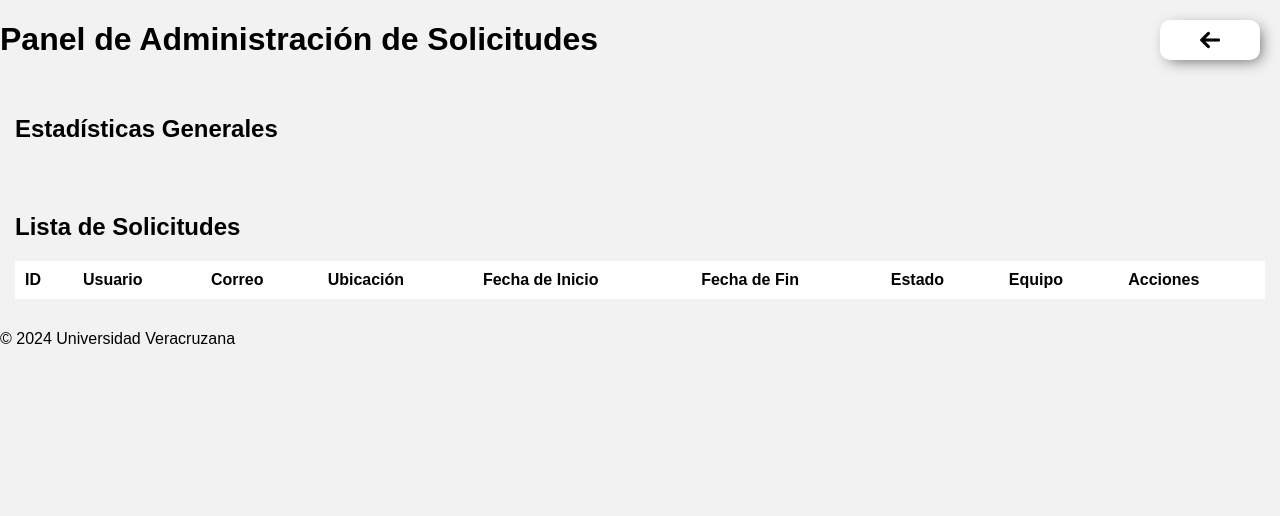
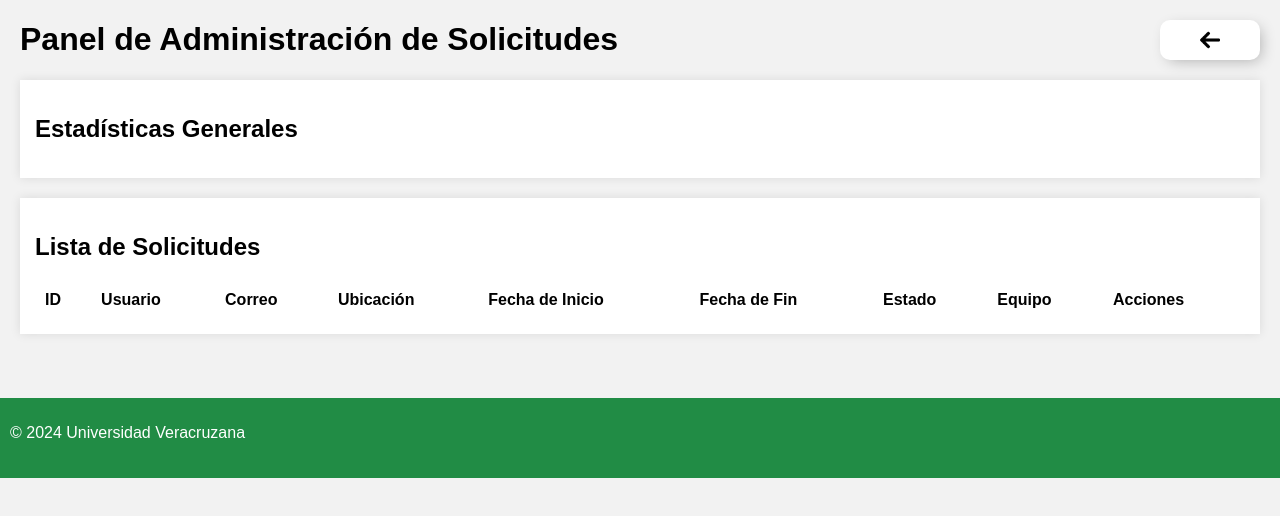
Before and after one commit to Izekki/PSDPEC, a website: page public/htmls/admin-view.html in a window 1280 px wide. Drawn offline with Linux system fonts and the light colour scheme; no server answers.

Commit message:
update style admin view

```diff
--- a/public/css/admin-view.css
+++ b/public/css/admin-view.css
@@ -9,12 +9,30 @@ body {
     margin: 0;
     padding: 0;
 }
-
 section{
+    margin: 20px;
     padding: 15px;
 }
+header{
+    padding: 0px 20px;
+    margin: 0 30% 0 0;
+}
 
-table {
+
+.statistics, .request-list{
+    background-color: white;
+    padding: 15px;
+    box-shadow: 0px 0px 10px rgba(0, 0, 0, 0.1);
+
+}
+
+table button{
+    margin: 1px;
+    padding: 5px;
+    width: 100%;
+}
+
+section table {
     width: 100%; /* Ajusta el ancho de la tabla */
     border-collapse: collapse; /* Colapsa los bordes */
     background-color: white; /* Fondo blanco */
@@ -46,7 +64,7 @@ td:last-child {
 .btn-back{
     background-color: #ffffff;
     border-radius: 10px;
-    box-shadow: 4px 4px 15px -4px rgba(0,0,0,0.64);
+    box-shadow: 4px 4px 15px -4px rgba(0,0,0,0.3);
 
     border: none;
     padding: 10px;
@@ -79,3 +97,17 @@ td:last-child {
     height: 100%;
     object-fit: contain;
 }
+
+/* F O O T E R */
+footer{
+    margin-top: 5%;
+    height: 10%;
+    background-color: #218c45;
+}
+.footer-Uv{
+    padding: 10px;
+}
+
+.copy-uv{
+    color: #fff;
+}
--- a/public/htmls/admin-view.html
+++ b/public/htmls/admin-view.html
@@ -9,6 +9,11 @@
 <body>
     <header>
         <h1>Panel de Administración de Solicitudes</h1>
+        <button onclick="history.back()" class="btn-back">
+            <div class="div-btn-back">
+                <img class="btn-icon-back" src="/img/image-form/flecha-regresar.ico">
+            </div>
+        </button>
     </header>
 
     <main>
@@ -40,16 +45,12 @@
                 </tbody>
             </table>
         </section>
-        <button onclick="history.back()" class="btn-back">
-            <div class="div-btn-back">
-                <img class="btn-icon-back" src="/img/image-form/flecha-regresar.ico">
-            </div>
-        </button>
-
     </main>
 
     <footer>
-        <p>&copy; 2024 Universidad Veracruzana</p>
+        <div class="footer-Uv">
+            <p class="copy-uv">&copy; 2024 Universidad Veracruzana</p>
+        </div>
     </footer>
 
     <script src="/../js/admin-view.js"></script>
```
